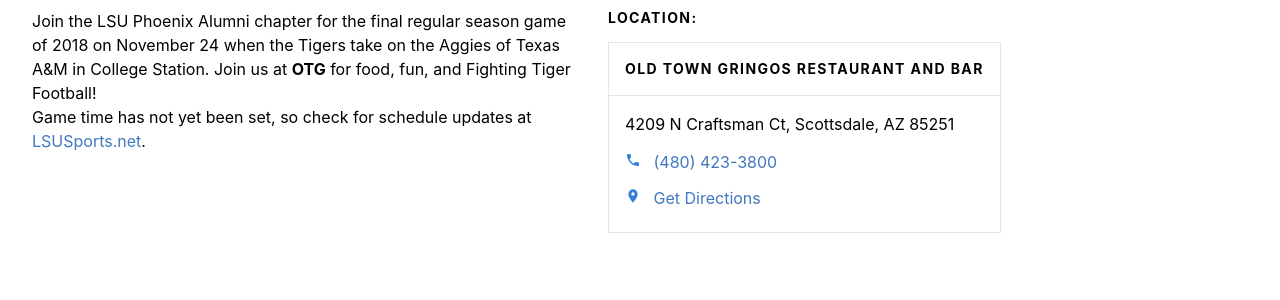
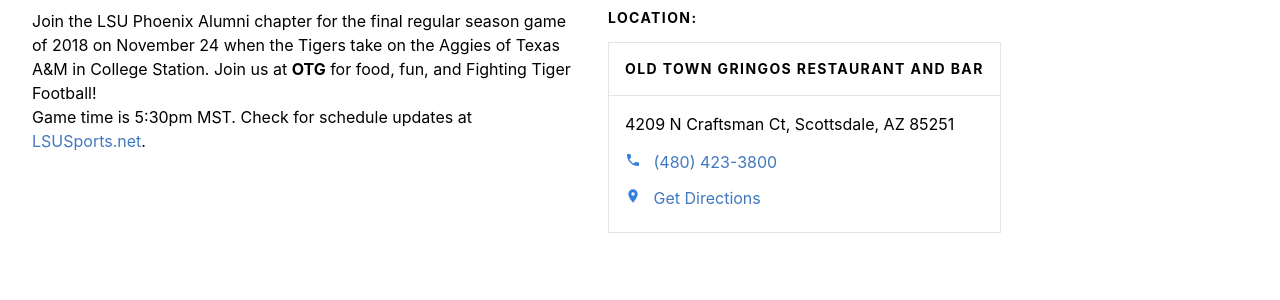
Before and after one commit to lsu-phoenix-alumni/lsu-phoenix-alumni.github.io, a Jekyll site: the page built from _events/football-lsu-vs-texas-a-and-m-aggies.markdown, in a window 1280 px wide. Shown: the part 230-530 px from the top of the page. Built offline with Jekyll 4.4.1, drawn with Linux system fonts in a browser that asks for light colours.

Commit message:
Updated Football Lsu Vs Texas A And M Aggies

```diff
--- a/_events/football-lsu-vs-texas-a-and-m-aggies.markdown
+++ b/_events/football-lsu-vs-texas-a-and-m-aggies.markdown
@@ -2,7 +2,7 @@
 title: 'Football: LSU vs Texas A&M Aggies'
 date: 2018-11-24 00:00:00 Z
 position: 7
-excerpt: Game time is TBA.
+excerpt: Game time is 5:30pm MST.
 venue:
   name: Old Town Gringos Restaurant and Bar
   address: 4209 N Craftsman Ct, Scottsdale, AZ 85251
@@ -13,4 +13,4 @@
 
 Join the LSU Phoenix Alumni chapter for the final regular season game of 2018 on November 24 when the Tigers take on the Aggies of Texas A&M in College Station. Join us at **OTG** for food, fun, and Fighting Tiger Football!
 
-Game time has not yet been set, so check for schedule updates at [LSUSports.net](http://www.lsusports.net/SportSelect.dbml?SPID=2164&SPSID=27811&DB_OEM_ID=5200).
+Game time is 5:30pm MST. Check for schedule updates at [LSUSports.net](http://www.lsusports.net/SportSelect.dbml?SPID=2164&SPSID=27811&DB_OEM_ID=5200).
```
